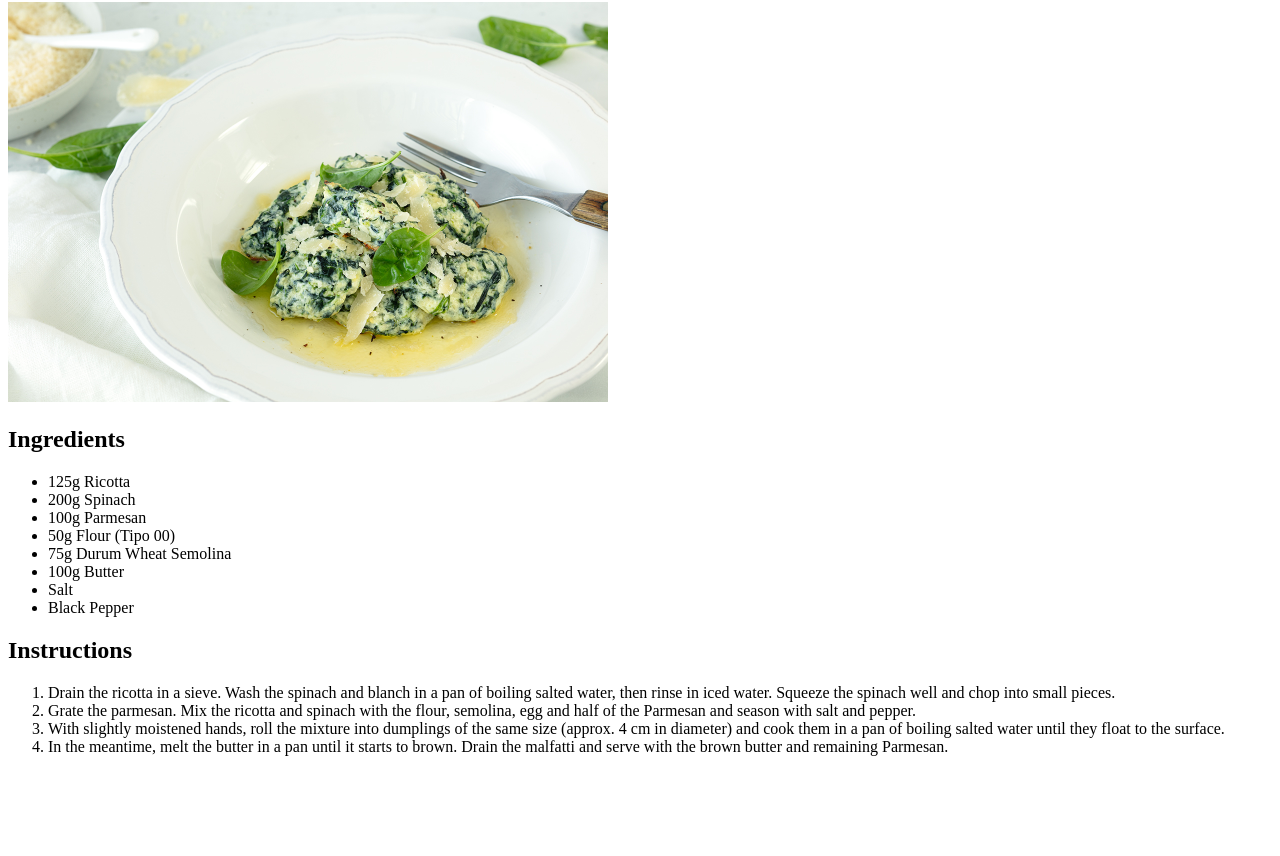
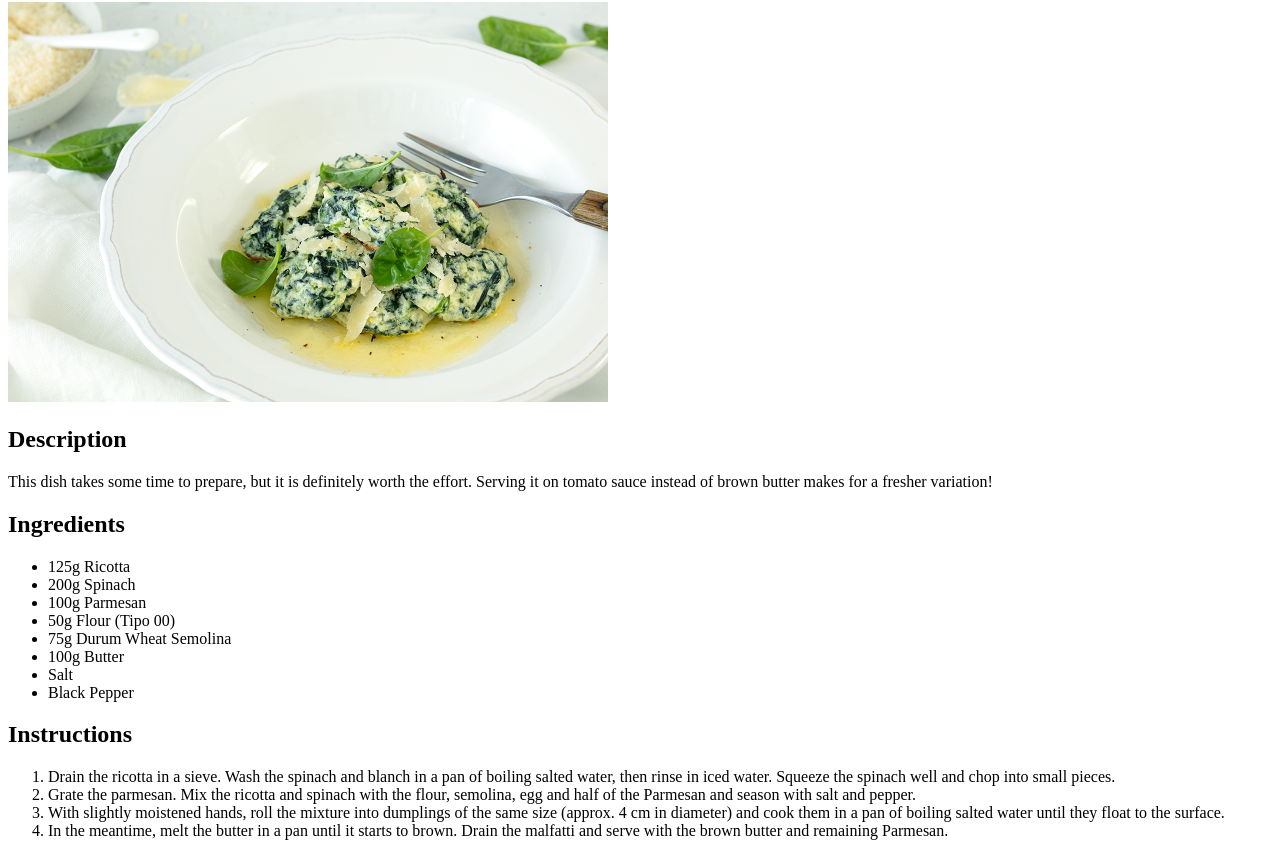
Before and after one commit to Oni030/odin-recipes, a plain HTML site: page recipes/malfatti.html in a window 1280 px wide. Shown: the part 78-934 px from the top of the page. Before the commit the page ends 850 px from the top, so only its background shows below. Drawn offline with Linux system fonts and the light colour scheme.

Commit message:
Add description text to malfatti.hmtl.

```diff
--- a/recipes/malfatti.html
+++ b/recipes/malfatti.html
@@ -8,6 +8,10 @@
 <body>
     <h1>Spinach-Ricotta Malfatti</h1>
     <img src="../images/Malfatti.jpg" height="400" />
+    <div>
+        <h2>Description</h2>
+        <p>This dish takes some time to prepare, but it is definitely worth the effort. Serving it on tomato sauce instead of brown butter makes for a fresher variation!</p>
+    </div>
     <div>
         <h2>Ingredients</h2>
         <ul>
```
